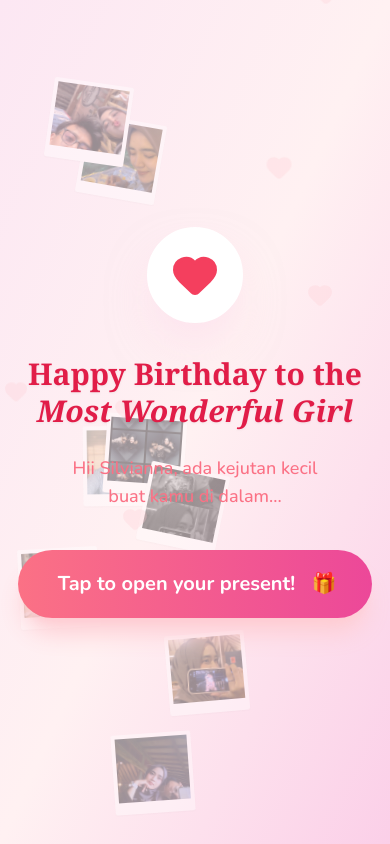
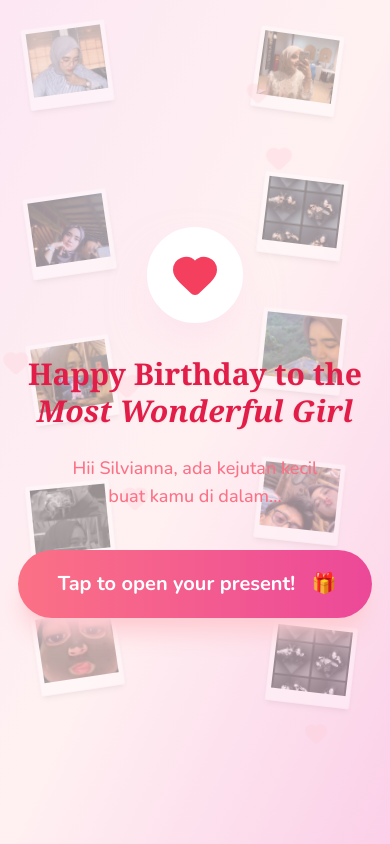
Before and after one commit to warbestooo-bit/silvianna-birthday, a Next.js app: page / in a window 390 px wide. Built offline with nearby package versions, Linux system fonts and the light colour scheme.

Commit message:
style: fix messy photo layout on mobile opening screen

```diff
--- a/components/OpeningScreen.tsx
+++ b/components/OpeningScreen.tsx
@@ -44,24 +44,36 @@ export default function OpeningScreen({ onOpen }: { onOpen: () => void }) {
                     );
                 })}
 
-                {/* Mobile version: Fewer photos but same vibe */}
-                {welcomePhotos.slice(0, 8).map((src, index) => (
+                {/* Mobile version: More structured scattered layout to avoid messy overlaps */}
+                {welcomePhotos.slice(0, 10).map((src, index) => {
+                    // controlled scattering for mobile
+                    const columns = 2;
+                    const col = index % columns;
+                    const row = Math.floor(index / columns);
+
+                    // Positions based on grid but with slight offsets for "scrapbook" feel
+                    const left = col === 0 ? (5 + Math.random() * 5) : (65 + Math.random() * 5);
+                    const top = (row * 18) + (Math.random() * 5);
+                    const rotate = index % 2 === 0 ? -10 + Math.random() * 5 : 10 - Math.random() * 5;
+
+                    return (
                         <motion.div
                             key={`mb-${index}`}
-                        className="absolute bg-white p-1 pb-3 shadow-sm rounded-sm md:hidden"
+                            className="absolute bg-white p-1 pb-3 shadow-md rounded-sm border border-pink-50 md:hidden"
                             style={{
-                            width: "80px",
-                            left: `${Math.random() * 80}%`,
-                            top: `${Math.random() * 90}%`,
-                            rotate: `${Math.random() * 30 - 15}deg`,
+                                width: "85px",
+                                left: `${left}%`,
+                                top: `${top}%`,
+                                rotate: `${rotate}deg`,
                             }}
-                        initial={{ opacity: 0 }}
-                        animate={{ opacity: 1 }}
-                        transition={{ delay: 0.2 * index }}
+                            initial={{ opacity: 0, scale: 0.8 }}
+                            animate={{ opacity: 1, scale: 1 }}
+                            transition={{ delay: 0.15 * index }}
                         >
-                        <img src={src} alt="Memory" className="w-full h-16 object-cover" />
+                            <img src={src} alt="Memory" className="w-full h-16 object-cover rounded-tiny" />
                         </motion.div>
-                ))}
+                    );
+                })}
             </div>
 
             {/* Main Content */}
```
Lines whose indentation alone changed are shown as unchanged.
